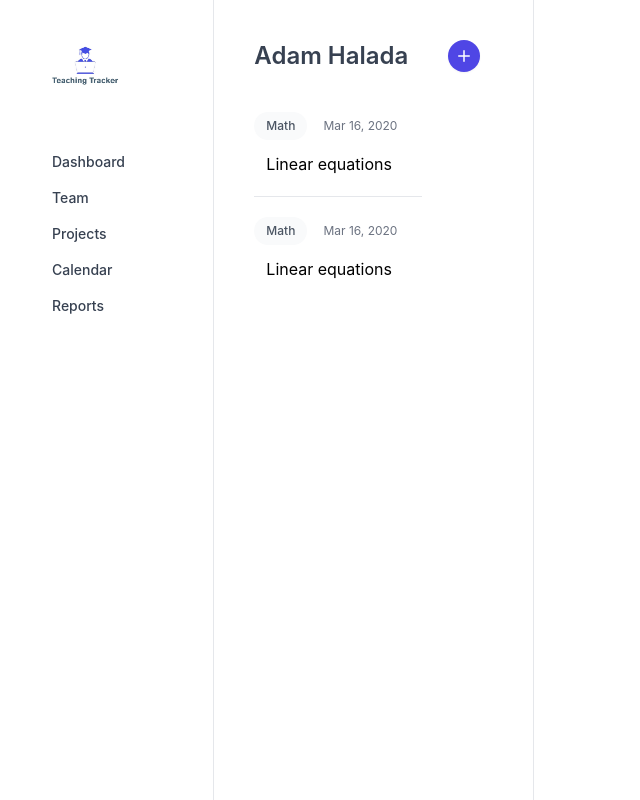
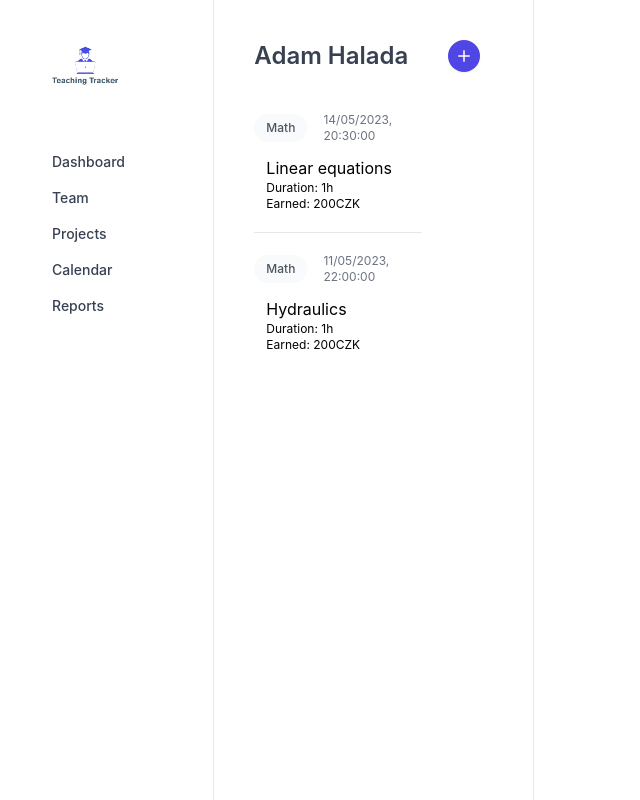
Before and after one commit to SamuelVitek/teaching_tracker, a React (Create React App) app: page / in a window 1280 px wide. Shown: the whole page, without its empty margins (0-640 px from the left). Built offline with nearby package versions, Linux system fonts and the light colour scheme.

Commit message:
Beginning with creating components and filling their values dynamically

```diff
--- /dev/null
+++ b/src/components/Classes/ClassItem.js
@@ -0,0 +1,21 @@
+import React from 'react';
+
+const ClassItem = (props) => {
+
+    return (
+        <div className='pt-5'>
+            <div className="flex items-center gap-x-4 text-xs">
+                <a href={'/' + props.classItem.subject.toLowerCase()}
+                   className="relative z-10 rounded-full bg-gray-50 px-3 py-1.5 font-medium text-gray-600 hover:bg-gray-100">Math</a>
+                <time className="text-gray-500">{props.classItem.date.toLocaleString('en-GB', { timeZone: 'CET' })}</time>
+            </div>
+            <div className='pt-3 pb-5 px-3'>
+                <p>{props.classItem.topic}</p>
+                <p className='text-xs'>{'Duration: ' + props.classItem.duration + 'h'}</p>
+                <p className='text-xs'>{'Earned: ' + props.classItem.duration * 200 + 'CZK'}</p>
+            </div>
+        </div>
+    );
+}
+
+export default ClassItem;
--- /dev/null
+++ b/src/components/Classes/ClassList.js
@@ -0,0 +1,28 @@
+import React from 'react';
+import ClassItem from "./ClassItem";
+
+const ClassList = (props) => {
+    const classItems = [
+        {
+            subject: 'Math',
+            date: new Date(2023, 4, 14, 18, 30),
+            topic: 'Linear equations',
+            duration: 1,
+        },
+        {
+            subject: 'Physics',
+            date: new Date(2023, 4, 11, 20, 0),
+            topic: 'Hydraulics',
+            duration: 1,
+        }
+    ]
+
+    return (
+        <div className='divide-y w-3/5'>
+            <ClassItem classItem={classItems[0]}/>
+            <ClassItem classItem={classItems[1]}/>
+        </div>
+    );
+}
+
+export default ClassList;
--- a/src/components/Dashboard/Dashboard.js
+++ b/src/components/Dashboard/Dashboard.js
@@ -1,26 +1,11 @@
 import React from "react";
+import ClassList from "../Classes/ClassList";
+import Navigation from "../Navigation/Navigation";
 
 const Dashboard = () => {
     return (
         <div className="flex flex-row h-screen w-screen divide-x">
-            <aside className='basis-1/6 w-80 h-full'>
-                <div className="w-full h-28">
-                    <img
-                        src={require('../../photos/ttracker-logo.jpg')}
-                        alt="Logo"
-                        className='ml-8 mt-8 w-3/6'
-                    />
-                </div>
-                <div className="divide-y">
-                    <ul className="ml-10 flex flex-col">
-                        <li className="text-gray-700 hover:bg-gray-700 hover:text-white rounded-md px-3 py-2 text-sm font-medium w-min">Dashboard</li>
-                        <li className="text-gray-700 hover:bg-gray-700 hover:text-white rounded-md px-3 py-2 text-sm font-medium w-min">Team</li>
-                        <li className="text-gray-700 hover:bg-gray-700 hover:text-white rounded-md px-3 py-2 text-sm font-medium w-min">Projects</li>
-                        <li className="text-gray-700 hover:bg-gray-700 hover:text-white rounded-md px-3 py-2 text-sm font-medium w-min">Calendar</li>
-                        <li className="text-gray-700 hover:bg-gray-700 hover:text-white rounded-md px-3 py-2 text-sm font-medium w-min">Reports</li>
-                    </ul>
-                </div>
-            </aside>
+            <Navigation />
             <div className='basis-3/12  pl-10'>
                 <div className='flex mt-10 mb-5'>
                     <h2 className='text-2xl text-gray-700 font-semibold'>Adam Halada</h2>
@@ -32,31 +17,10 @@ const Dashboard = () => {
                         </svg>
                     </button>
                 </div>
-                <div className='divide-y w-3/5'>
-                    <div>
-                        <div className="flex items-center gap-x-4 text-xs pt-5">
-                            <a href="/math"
-                               className="relative z-10 rounded-full bg-gray-50 px-3 py-1.5 font-medium text-gray-600 hover:bg-gray-100">Math</a>
-                            <time className="text-gray-500">Mar 16, 2020</time>
-                        </div>
-                        <div className='pt-3 pb-5 px-3'>
-                            <p>Linear equations</p>
-                        </div>
-                    </div>
-                    <div>
-                        <div className="flex items-center gap-x-4 text-xs pt-5">
-                            <a href="/math"
-                               className="relative z-10 rounded-full bg-gray-50 px-3 py-1.5 font-medium text-gray-600 hover:bg-gray-100">Math</a>
-                            <time className="text-gray-500">Mar 16, 2020</time>
-                        </div>
-                        <div className='pt-3 pb-5 px-3'>
-                            <p>Linear equations</p>
-                        </div>
-                    </div>
-                </div>
+                <ClassList />
             </div>
             <div className='basis-3/6'>
-
+                {/* TODO dodělat piecharty a listování probíraný látky */}
             </div>
         </div>
     )
--- a/src/components/Login/LoginHeader.js
+++ b/src/components/Login/LoginHeader.js
@@ -1,9 +1,12 @@
 import React from 'react';
+import Logo from "../Logo/Logo";
 
 const LoginHeader = () => {
+    const logoClasses = 'mx-auto h-20 w-auto'
+
     return (
         <div className='sm:mx-auto sm:w-full sm:max-w-sm'>
-            <img className='mx-auto h-20 w-auto' src={require('../../photos/ttracker-logo.jpg')} alt='Teaching Tracker Logo' />
+            <Logo classes={logoClasses}/>
             <h2 className='mt-10 text-center text-2xl font-bold leading-9 tracking-tight text-gray-900'>Sign in to your teaching account.</h2>
         </div>
     );
--- /dev/null
+++ b/src/components/Logo/Logo.js
@@ -0,0 +1,9 @@
+import React from 'react';
+
+const Logo = (props) => {
+    return (
+        <img className={props.classes} src={require('../../photos/ttracker-logo.jpg')} alt='Teaching Tracker Logo' />
+    );
+}
+
+export default Logo;
--- /dev/null
+++ b/src/components/Navigation/NavHeader.js
@@ -0,0 +1,14 @@
+import React from 'react';
+import Logo from "../Logo/Logo";
+
+const NavHeader = (props) => {
+    const logoClasses = 'ml-8 mt-8 w-3/6';
+
+    return (
+        <div className="w-full h-28">
+            <Logo classes={logoClasses} />
+        </div>
+    );
+}
+
+export default NavHeader;
--- /dev/null
+++ b/src/components/Navigation/NavLink.js
@@ -0,0 +1,9 @@
+import React from 'react';
+
+const NavLink = (props) => {
+    return (
+        <li className="text-gray-700 hover:bg-gray-700 hover:text-white rounded-md px-3 py-2 text-sm font-medium w-min">{props.itemName}</li>
+    );
+}
+
+export default NavLink;
--- /dev/null
+++ b/src/components/Navigation/Navigation.js
@@ -0,0 +1,28 @@
+import React from 'react';
+import NavLink from "./NavLink";
+import NavHeader from "./NavHeader";
+
+const Navigation = (props) => {
+    const menuItems = [
+        'Dashboard',
+        'Team',
+        'Projects',
+        'Calendar',
+        'Reports',
+    ]
+
+    return (
+        <aside className='basis-1/6 w-80 h-full'>
+            <NavHeader />
+            <div className="divide-y">
+                <ul className="ml-10 flex flex-col">
+                    {menuItems.map(item =>
+                        <NavLink itemName={item}/>
+                    )}
+                </ul>
+            </div>
+        </aside>
+    );
+}
+
+export default Navigation;
```
